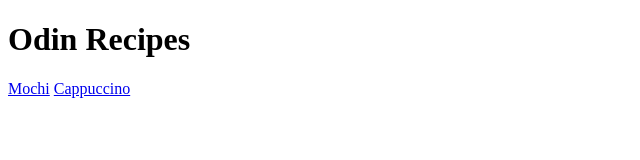
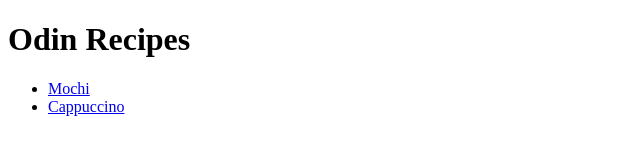
Before and after one commit to DecoMay/odin-recipes, a plain HTML site: page index.html in a window 1280 px wide. Shown: the whole page, without its empty margins (0-640 px from the left). Drawn offline with Linux system fonts and the light colour scheme.

Commit message:
Put the links into a list

```diff
--- a/index.html
+++ b/index.html
@@ -7,8 +7,11 @@
 
 <body>
     <h1>Odin Recipes</h1>
-    <a href="./recipes/mochi.html">Mochi</a>
-    <a href="./recipes/cappuccino.html">Cappuccino</a>
-</body>
+    <ul>
+        <li><a href="./recipes/mochi.html">Mochi</a></li>
+        <li><a href="./recipes/cappuccino.html">Cappuccino</a></li>
+    </body>
+    </ul>
+
 
 </html>
```
